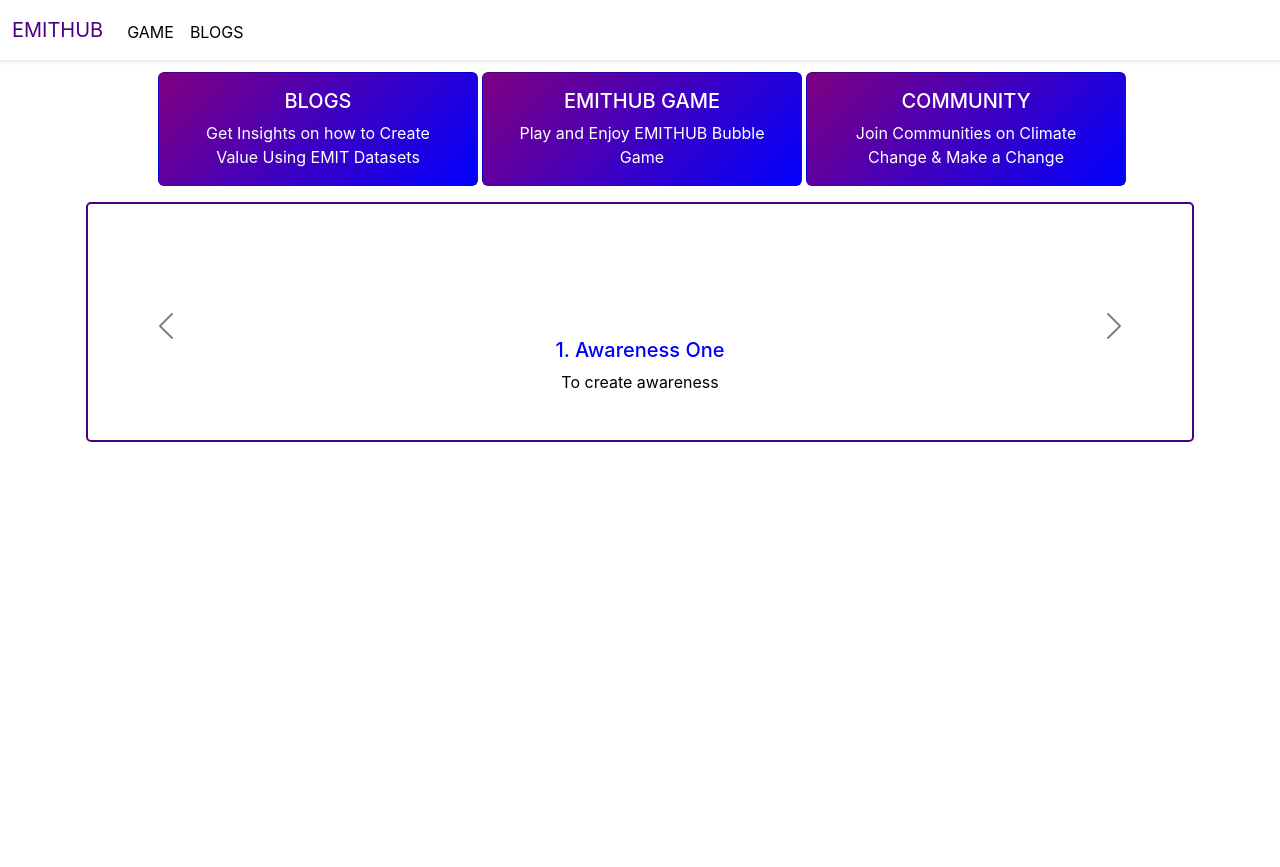
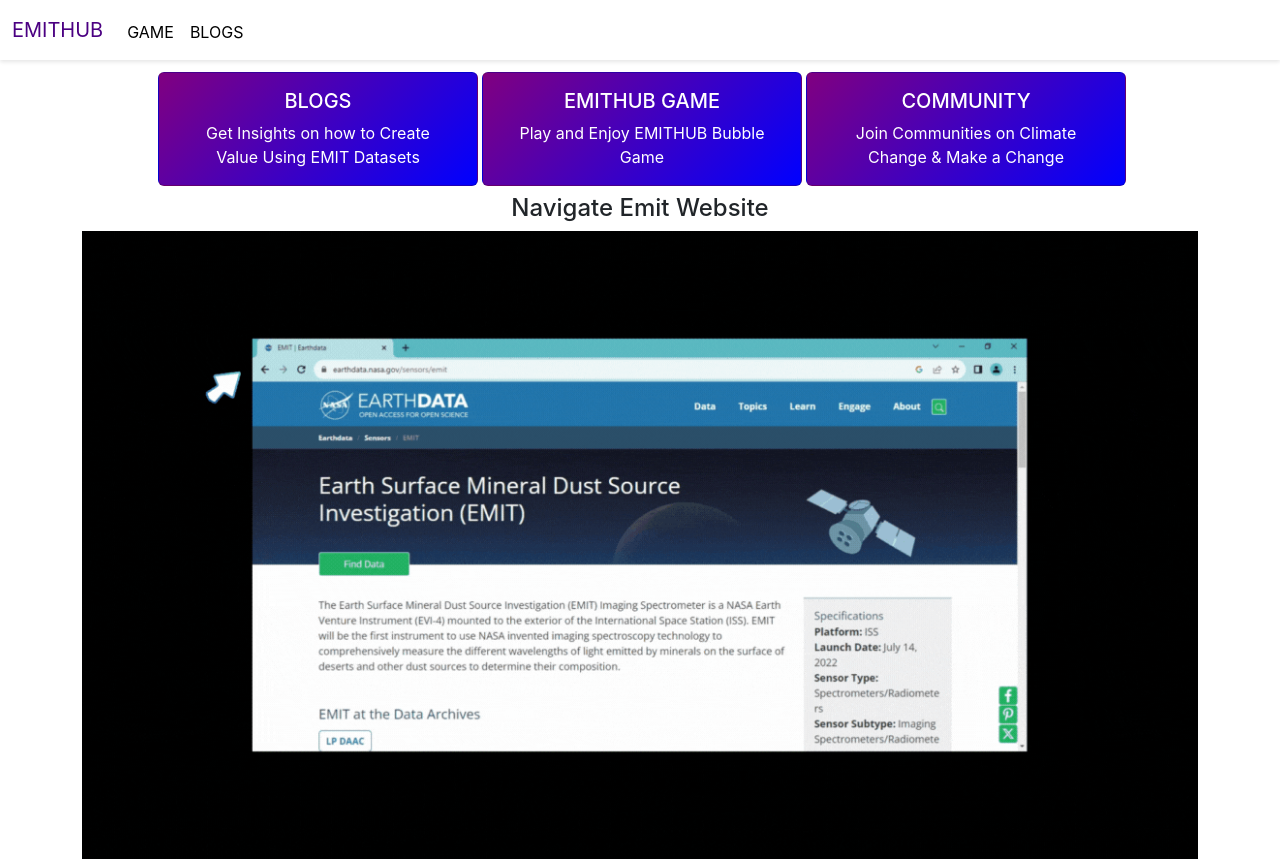
Before and after one commit to ageraustine/nasa-space-app, a React (Create React App) app: page / in a window 1280 px wide. Before the commit the page ends 800 px from the top, so only its background shows below. Built offline with nearby package versions, Linux system fonts and the light colour scheme.

Commit message:
guide gif

```diff
--- a/src/pages/GamePage.css
+++ b/src/pages/GamePage.css
@@ -9,7 +9,6 @@
   }
 
   .pin {
-    /* Additional styling for the pin in the main app */
     position: absolute;
     bottom: 20px;
   }
--- a/src/pages/HomePage.jsx
+++ b/src/pages/HomePage.jsx
@@ -85,54 +85,12 @@
             </div>
           </div>
         </div>
-        <div
-          id="process"
-          class="carousel carousel-dark slide w-100"
-          data-bs-ride="carousel"
-        >
-          <div class="carousel-inner mt-2">
-            {state.steps.map((val, index) => (
-              <React.Fragment>
-                <div
-                  className={`carousel-item ${index === 0 ? "active" : ""}`}
-                  data-bs-interval="10000"
-                >
-                  <div
-                    className="mb-2 ms-1 me-1"
-                    style={{
-                      height: "15em",
-                      border: "2px solid indigo",
-                      borderRadius: "5px",
-                    }}
-                  ></div>
-                  <div class="carousel-caption mt-5 align-self-center">
-                    <h5 style={{ color: "blue" }}>
-                      {index + 1}. {val.title}
-                    </h5>
-                    <p style={{ color: "black" }}>{val.description}</p>
-                  </div>
-                </div>
-              </React.Fragment>
-            ))}
-          </div>
-          <button
-            class="carousel-control-prev"
-            type="button"
-            data-bs-target="#process"
-            data-bs-slide="prev"
-          >
-            <span class="carousel-control-prev-icon" aria-hidden="true"></span>
-            <span class="visually-hidden">Previous</span>
-          </button>
-          <button
-            class="carousel-control-next"
-            type="button"
-            data-bs-target="#process"
-            data-bs-slide="next"
-          >
-            <span class="carousel-control-next-icon" aria-hidden="true"></span>
-            <span class="visually-hidden">Next</span>
-          </button>
+        <div style={{ display: "flex", justifyContent: "center" }}>
+          <h4 style={{ alignSelf: "center" }}>Navigate Emit Website</h4>
+        </div>
+
+        <div className="row justify-content-center">
+          <img src="guide.gif" className="mb-2"/>
         </div>
       </div>
     );
```
Also changed, not shown: public/guide.gif (added).
